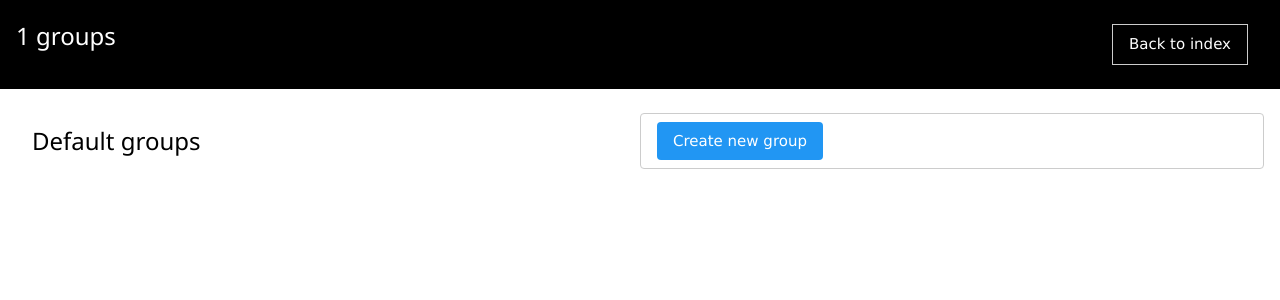
After one commit to saketh33/Billsnap_v1.1, a Django app: page /groups/panel/1 in a window 1280 px wide. The commit adds this page. Shown: the top 300 px of the page. Run offline with Django 3.2, Linux system fonts and the light colour scheme; the visitor is signed in with stand-in values (Sample User, id 1); data that the repository does not hold is empty; some libraries are stand-ins or nearby versions.

Commit message:
groups-panel

```diff
--- a/billapp/urls.py
+++ b/billapp/urls.py
@@ -9,7 +9,7 @@ urlpatterns = [
     path('send/',views.sending,name='send'),
     path('settings/', views.sett_ings, name='settings'),
     path('dashboard/', views.dashboard, name='dash'),
-    path('register', acc_views.RegistrationView.as_view(), name='register'),
+    path('register/<str:appslug>', acc_views.RegistrationView.as_view(), name='register'),
     path('login/', acc_views.LoginView.as_view(), name='login'),
     path('logout/', acc_views.logout, name='logout'),
     path('activate/<uidb64>/<token>', acc_views.VerificationView.as_view(), name='activate'),
@@ -18,7 +18,7 @@ urlpatterns = [
     path('reset/<uidb64>/<token>/', a_views.PasswordResetConfirmView.as_view(template_name='password_reset_form.html'), name='password_reset_confirm'),
     path('reset_password_complete/', a_views.PasswordResetCompleteView.as_view(template_name='password_reset_done.html'), name='password_reset_complete'),
     path('<slug>/edit/', acc_views.update_profile, name='update'),
-    path('<slug>/', acc_views.ShowProfile.as_view(), name='show_profile'),
+    path('<slug>/<str:appslug>', acc_views.ShowProfile.as_view(), name='show_profile'),
     path('apps/', include('apps.urls')),
     path('dash/', include('dashboard.urls')),
 ]
--- a/groups/admin.py
+++ b/groups/admin.py
@@ -1,6 +1,5 @@
 from django.contrib import admin
 from .models import *
-
 # Register your models here.
 
 admin.site.register(Group)
--- /dev/null
+++ b/groups/forms.py
@@ -0,0 +1,41 @@
+from django import forms
+from .models import *
+from django.contrib.admin import widgets
+from ckeditor.widgets import CKEditorWidget
+from accounts.models import *
+
+class GroupForm(forms.ModelForm):
+    class Meta:
+        model = Group
+        fields = ('title', 'description')
+        widgets = {
+            'title': forms.TextInput(attrs={'placeholder': 'ex: Basic, Premium, Standard ...', 'class': 'w3-input w3-border w3-round'}),
+            'description': forms.Textarea(attrs={'placeholder': 'overview', 'class': 'w3-input w3-border w3-round'}),
+        }
+
+
+class SubscribeForm(forms.Form):
+    username = forms.CharField(
+        max_length=100,
+        widget=forms.TextInput(attrs={'placeholder': 'enter username for adding ...', 'class': 'w3-input w3-border w3-round'}),
+        initial='username'
+    )
+
+class UpdateUserGroupForm(forms.Form):
+    choice = [
+        (1,1)
+    ]
+
+    def __init__(self, appslug=None, *args, **kwargs):
+        super(UpdateUserGroupForm, self).__init__(*args, **kwargs)
+        plans = Group.objects.filter(app__slug=appslug)
+        plans_ = []
+        for plan in plans:
+            plan_ = (plan.id, plan)
+            plans_.append(plan_)
+        self.fields['update_to'].choices = plans_
+
+    update_to = forms.ChoiceField(
+                    choices=choice,
+                    widget=forms.Select(attrs={'placeholder': 'select plan for user ', 'class': 'w3-input w3-border w3-round'}),
+                )
--- a/groups/urls.py
+++ b/groups/urls.py
@@ -1,7 +1,11 @@
 from django.urls import path, include
-from . import views
+from .views import *
 from django.contrib.auth import views as a_views
 
 urlpatterns = [
-
+    path('panel/<str:slug>', groups_panel, name='groups-panel'),
+    path('delete-group/<str:slug>/<str:appslug>', delete_group, name='delete-group'),
+    path('group/<str:slug>', show_group, name='group'),
+    path('add-member/<str:slug>', add_customer_to_group, name='add-member'),
+    path('update-group/<str:slug>/<str:groupslug>', update_user_group, name='update-group'),
 ]
--- a/groups/views.py
+++ b/groups/views.py
@@ -1,3 +1,112 @@
-from django.shortcuts import render
+from django.shortcuts import render, redirect
+from accounts.models import *
+from .models import *
+from datetime import date
+from django.http import JsonResponse
+from .forms import *
 
 # Create your views here.
+
+
+def groups_panel(request, slug):
+    if request.user.is_superuser:
+        if request.method == 'GET':
+            groups = Group.objects.filter(app__slug=slug)
+            form = GroupForm()
+            payload = {
+                'groups': groups,
+                'form': form,
+                'slug': slug
+            }
+            return render(request, 'groups-panel/panel.html', payload)
+
+        form = GroupForm(request.POST)
+        if form.is_valid():
+            group = form.save(commit=False)
+            group.app = applists.objects.get(slug=slug)
+            group.save()
+            return redirect('groups-panel', slug)
+        print(form.errors)
+        return redirect('groups-panel', slug)
+    return redirect('index')
+
+def delete_group(request, slug, appslug):
+    group = Group.objects.get(slug__iexact=slug)
+    group.delete()
+    return redirect('groups-panel', appslug)
+
+def show_group(request, slug):
+    if request.user.is_superuser:
+        if request.method == 'GET':
+            group = Group.objects.filter(slug=slug).first()
+            users = group.members.all()
+            form = SubscribeForm()
+            existing_users = Profile.objects.filter(apps=group.app).exclude(group=group)
+            payload = {
+                'group': group,
+                'users': users,
+                'form': form,
+                'update_form': UpdateUserGroupForm(appslug=group.app.slug),
+                'appslug': group.app.slug,
+                'existing_users': existing_users,
+            }
+            return render(request, 'groups-panel/group.html', payload)
+
+        # 'POST' method
+        form = SubscribeForm(request.POST)
+        group = Group.objects.filter(slug=slug).first()
+        if form.is_valid():
+            #if form.cleaned_data.get("username")!='username':
+            customer = Profile.objects.filter(user__username=form.cleaned_data.get("username"))
+            if customer.exists():
+                customer = customer.first()
+                pre_group = customer.group_set.filter(app__appname=group.app.appname).first()
+                if pre_group:
+                    pre_group.members.remove(customer)
+                #create_history(user=customer.user, to_group=group, from_group=customer.group, upgrade=True)
+                group.members.add(customer)
+            return redirect('group', slug)
+
+            """students = Profile.objects.filter(institute_name=form.cleaned_data.get("institution"), is_student=True)
+            for student in students:
+                if student.group==group:
+                    pass
+                create_history(user=student.user, to_group=group, from_group=student.group, upgrade=True)
+                student.group = group
+                student.save(update_fields=['group'])
+            return redirect('group', slug)"""
+        print(forms.error)
+        return redirect('group', slug)
+
+def add_customer_to_group(request, slug):
+    username = request.GET.get('username')
+    user = Profile.objects.get(user__username=username)
+
+    group = Group.objects.get(slug=slug)
+
+    pre_group = user.group_set.filter(app__appname=group.app.appname).first()
+    if pre_group:
+        pre_group.members.remove(user)
+
+    group.members.add(user)
+    return JsonResponse({})
+
+def update_user_group(request, slug, groupslug):
+    profile = Profile.objects.get(slug__iexact=slug)
+
+    current_group = Group.objects.get(slug=groupslug)
+    new_group = Group.objects.get(id=request.POST.get('update_to'))
+
+    current_group.members.remove(profile)
+    new_group.members.add(profile)
+
+    return redirect('groups-panel', current_group.app.slug)
+    """if form.is_valid():
+        new_group = group.objects.create(
+            title=form.cleaned_data.get("title"),
+            price=form.cleaned_data.get("price"),
+            description=current_group.description,
+            duration=current_group.duration,
+            is_dummy=True
+        )
+        create_history(user=profile.user, to_group=new_group, from_group=current_group, upgrade=True)"""
--- a/plans/urls.py
+++ b/plans/urls.py
@@ -6,7 +6,7 @@ from django.contrib.auth import views as a_views
 urlpatterns = [
     path('subscribe-plan/<str:slug>', subscribe, name='subscribe-plan'),
     path('upgrade-to/<str:slug>', upgrade_to, name='upgrade-to'),
-    path('<str:slug>', plans_panel, name='plans-panel'),
+    path('panel/<str:slug>', plans_panel, name='plans-panel'),
     path('delete-plan/<str:slug>/<str:appslug>', delete_plan, name='delete-plan'),
     path('plan/<str:slug>', show_plan, name='plan'),
     path('update-plan/<str:slug>', update_user_plan, name='update-plan'),
--- a/templates/add_customer_app.html
+++ b/templates/add_customer_app.html
@@ -8,7 +8,7 @@
 </head>
 <body class='w3-padding'>
 <div class='w3-green w3-round w3-margin-bottom w3-padding w3-large'>Add Customers to {{app.appname}}
-    <a class='w3-button w3-small w3-round w3-white' href="{% url 'register' %}" >
+    <a class='w3-button w3-small w3-round w3-white' href="{% url 'register' app.slug %}" >
         Add new User
     </a>
 </div>
--- a/templates/customerlist.html
+++ b/templates/customerlist.html
@@ -29,7 +29,7 @@
                     <td>{{ i.2 }}</td>
                     <td>{{ i.0 }}</td>
                     <td>
-                      <a class='w3-button w3-small w3-round w3-green' href="{% url 'show_profile' i.1 %}" >Show Profile</a>
+                      <a class='w3-button w3-small w3-round w3-green' href="{% url 'show_profile' i.1 slug %}" >Show Profile</a>
                     </td>
                     <td>
                       <a class='w3-button w3-small w3-round w3-red' href="{% url 'remove-customer' slug i.1 %}" >Remove User</a>
--- a/templates/dashboard.html
+++ b/templates/dashboard.html
@@ -139,7 +139,7 @@
           </div>
           <div>
             <i class='bx bx-archive-in' ></i>
-            <a href="manage.html">Manage Group</a>
+            <a href="{% url 'groups-panel' slug %}">Manage Group</a>
           </div>
           <div>
             <i class='bx bx-bar-chart' ></i>
--- /dev/null
+++ b/templates/groups-panel/panel.html
@@ -0,0 +1,60 @@
+{% load static %}
+{% load crispy_forms_tags %}
+
+{% block content %}
+    <head>
+        <link rel="stylesheet" href="{% static 'w3.css' %}" />
+        <script src="https://ajax.googleapis.com/ajax/libs/jquery/3.5.1/jquery.min.js"></script>
+    </head>
+    <nav class='w3-black w3-margin-bottom w3-container w3-padding'>
+        <h3 class='w3-left'>{{slug}} groups</h3>
+        <a href="">
+            <button class='w3-button w3-margin w3-black w3-border w3-right'>Back to index</button>
+        </a>
+    </nav>
+    <div class='w3-padding'>
+    <div class='w3-container w3-half'>
+        <h3>Default groups</h3>
+        {% for group in groups %}
+            {% if group.default_for_customer %}
+            <div class='w3-row w3-purple w3-padding w3-round w3-margin' >
+                <h5 class='w3-left w3-margin-right' >
+                    <a style="text-decoration:none;" href="{% url 'group' group.slug %}">
+                    {{group.title}} [Default For Everyone]
+                    </a>
+                </h5>
+            </div>
+            {% else %}
+            <div class='w3-row w3-border-bottom w3-margin' >
+                <h5 class='w3-left w3-text-blue w3-margin-right' >
+                    <a href="{% url 'group' group.slug %}">
+                    {{group}}
+                    </a>
+                </h5>
+                <a href="{% url 'delete-group' group.slug slug %}">
+                    <button class=' w3-button w3-right w3-round w3-red'>Delete</button>
+                </a>
+            </div>
+            {% endif %}
+        {% endfor %}
+    </div>
+    <div class='w3-container w3-padding w3-round w3-half w3-border'>
+        <button id="button" onclick="showForm();" class=' w3-round w3-button w3-blue'>
+            Create new group
+        </button>
+        <form id="group_form" style="display:none;" enctype='multipart/form-data' method='POST' action="{% url 'groups-panel' slug %}">
+            <h5 class='w3-center'>Create New group</h5>
+            {% csrf_token %}
+            {{ form|crispy }}
+            <button style='width:100%;' type='submit' class='w3-margin w3-round w3-green w3-button' >Create</button>
+        </form>
+    </div>
+    </div>
+
+    <script>
+        function showForm(){
+            document.getElementById('group_form').style.display = "block";
+            document.getElementById('button').style.display = "none";
+        }
+    </script>
+{% endblock %}
--- a/templates/register.html
+++ b/templates/register.html
@@ -69,7 +69,7 @@
                                         </h5>
                                     </div>-->
                                     <form
-                                        action="{% url 'register' %}"
+                                        action="{% url 'register' slug %}"
                                         method="POST"
                                         class="needs-validation"
                                         novalidate
```
Also changed, not shown: accounts/models.py (+27 -0 lines), accounts/views.py (+12 -8 lines), groups/models.py (+10 -0 lines), plans/views.py (+11 -6 lines), templates/groups-panel/group.html (added, +85 -0 lines), templates/myprofile.html (+13 -3 lines), accounts/migrations/0004_profile_plan_active.py (added), groups/migrations/0001_initial.py (added), groups/migrations/0002_group_slug.py (added).
